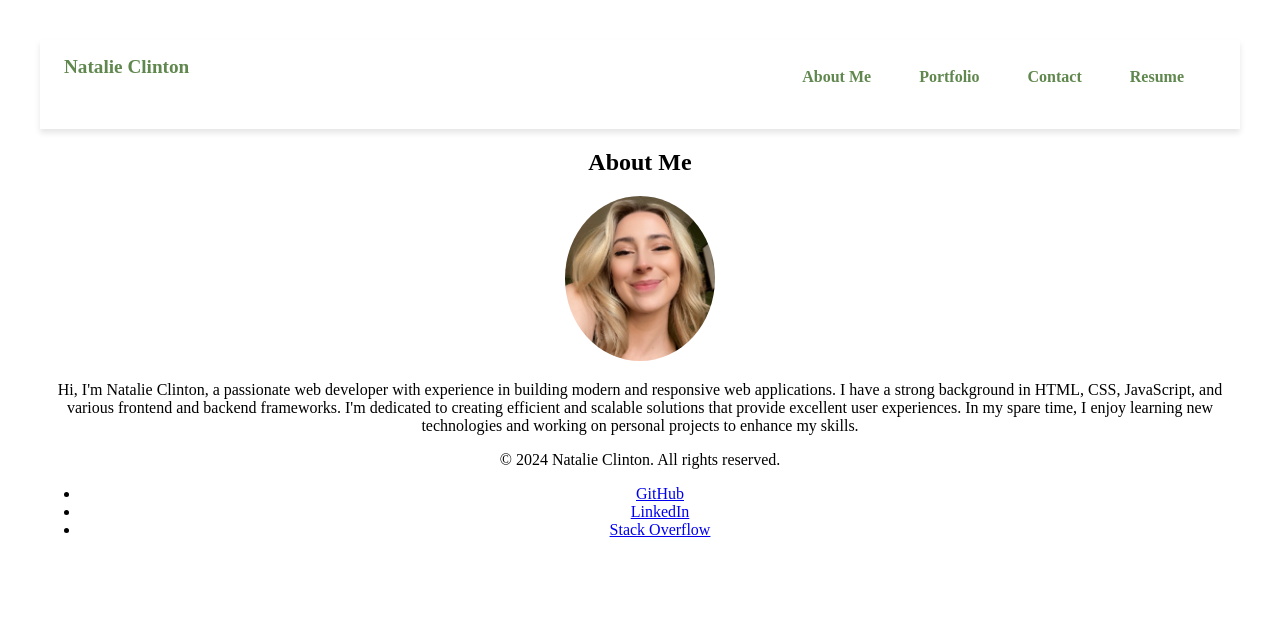
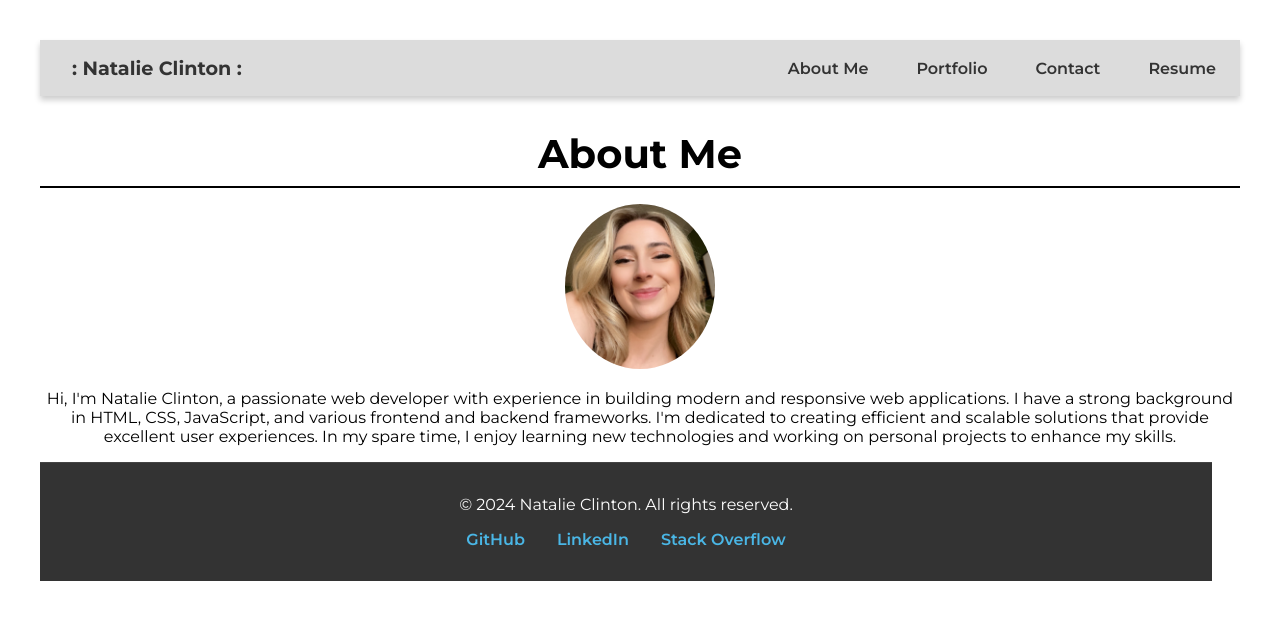
Before and after one commit to NatalieClinton/NC-React-Portfolio, a React (Vite) app: page / in a window 1280 px wide. Shown: the top 620 px of the page. Built offline with nearby package versions, Linux system fonts and the light colour scheme.

Commit message:
added styles

```diff
--- a/index.html
+++ b/index.html
@@ -4,8 +4,11 @@
     <meta charset="UTF-8" />
     <link rel="icon" type="image/svg+xml" href="/vite.svg" />
     <meta name="viewport" content="width=device-width, initial-scale=1.0" />
-    <title>Vite + React</title>
+    <title>Natalie Clinton's Portfolio</title>
     <link rel="stylesheet" href="/src/App.css"/>
+    <link rel="preconnect" href="https://fonts.googleapis.com">
+<link rel="preconnect" href="https://fonts.gstatic.com" crossorigin>
+<link href="https://fonts.googleapis.com/css2?family=Lato:ital,wght@0,100;0,300;0,400;0,700;0,900;1,100;1,300;1,400;1,700;1,900&family=Montserrat:ital,wght@0,100..900;1,100..900&display=swap" rel="stylesheet">
   </head>
   <body>
     <div id="root"></div>
--- a/src/App.css
+++ b/src/App.css
@@ -5,10 +5,26 @@
   text-align: center;
 }
 
+/* Global font settings */
+body {
+  font-family: "Montserrat", "Lato", sans-serif;
+  font-optical-sizing: auto;
+  font-style: normal;
+}
+
+/* Header styles shared across pages */
+.section-heading {
+  text-align: center;
+  margin-bottom: 1rem;
+  font-size: 2.5rem;
+  border-bottom: 2px solid black;
+  padding-bottom: 0.5rem;
+}
+
 /* Navbar Styles */
 nav {
-  padding: 1rem 2rem 1rem 1.5rem;
-  box-shadow: 0 4px 6px rgba(0, 0, 0, 0.1);
+  background-color: #c5c4c498;
+  box-shadow: 0 4px 6px rgba(0, 0, 0, 0.2);
 }
 
 .navbar-container {
@@ -29,7 +45,7 @@ nav {
 }
 
 .navbar-links a {
-  color: #60884e;
+  color: #333;
   text-decoration: none;
   font-size: 1rem;
   font-weight: 600;
@@ -41,9 +57,11 @@ nav {
 }
 
 .navbar-name {
-  color: #60884e;
+  color: #333;
   font-size: 1.2rem;
   font-weight: 700;
+  padding-left: 1rem;
+  margin: 1rem;
 }
 
 @media (max-width: 768px) {
@@ -117,14 +135,6 @@ button:hover {
   border-radius: 8px;
 }
 
-.resume-heading {
-  text-align: center;
-  margin-bottom: 1rem;
-  font-size: 2rem;
-  border-bottom: 2px solid black;
-  padding-bottom: 0.5rem;
-}
-
 .resume-text {
   font-size: 1.1rem;
   color: #333;
@@ -178,14 +188,6 @@ button:hover {
   background-color: #f9f9f9;
 }
 
-.portfolio-heading {
-  text-align: center;
-  margin-bottom: 2rem;
-  font-size: 2.5rem;
-  border-bottom: 2px solid black;
-  padding-bottom: 0.5rem;
-}
-
 .portfolio-container {
   display: flex;
   flex-wrap: wrap;
@@ -235,3 +237,44 @@ button:hover {
 .portfolio-links a:hover {
   color: #60884ea2;
 }
+
+/* Footer Styles */
+footer {
+  background-color: #333;
+  color: #fff;
+  text-align: center;
+  padding: 2rem 1rem;
+  bottom: 0;
+  width: 95%;
+  border-top: 1px solid #444;
+}
+
+footer p {
+  margin: 0;
+  font-size: 1rem;
+}
+
+footer ul {
+  list-style-type: none;
+  padding: 0;
+  margin: 1rem 0 0;
+}
+
+footer ul li {
+  display: inline;
+  margin: 0 1rem;
+}
+
+footer ul li a {
+  color: #4ab6e5;
+  text-decoration: none;
+  font-weight: 600;
+}
+
+footer ul li a:hover {
+  text-decoration: underline;
+}
+
+footer ul li a:visited {
+  color: #a0d0f1;
+}
--- a/src/components/AboutMe.jsx
+++ b/src/components/AboutMe.jsx
@@ -4,7 +4,7 @@ import myHead from '../assets/images/my head.jpg';
 function AboutMe() {
   return (
     <section>
-      <h2>About Me</h2>
+      <h2 className="section-heading" >About Me</h2>
       <div>
       <img src={myHead} alt="Natalie Clinton" width="150" style={{ borderRadius: '50%' }} />
         <p>
--- a/src/components/ContactForm.jsx
+++ b/src/components/ContactForm.jsx
@@ -45,8 +45,8 @@ function ContactForm() {
   };
 
   return (
-    <section>
-      <h2>Contact Me</h2>
+    <section className="contact-section">
+      <h2 className="section-heading">Contact Me</h2>
       <form onSubmit={handleSubmit}>
         <div>
           <label htmlFor="name">Name:</label>
--- a/src/components/NavBar.jsx
+++ b/src/components/NavBar.jsx
@@ -5,7 +5,7 @@ function Navbar() {
   return (
 <nav>
       <div className="navbar-container">
-        <div className="navbar-name">Natalie Clinton</div>
+        <div className="navbar-name">: Natalie Clinton :</div>
         <ul className="navbar-links">
           <li>
             <Link to="/about">About Me</Link>
--- a/src/components/Portfolio.jsx
+++ b/src/components/Portfolio.jsx
@@ -48,7 +48,7 @@ const projects = [
 function Portfolio() {
   return (
     <section className="portfolio-section">
-      <h2 className="portfolio-heading">Portfolio</h2>
+      <h2 className="section-heading">Portfolio</h2>
       <div className="portfolio-container">
         {projects.map((project, index) => (
           <div className="portfolio-item" key={index}>
--- a/src/components/Resume.jsx
+++ b/src/components/Resume.jsx
@@ -3,7 +3,7 @@ import React from 'react';
 function Resume() {
   return (
     <section className="resume-section">
-      <h2 className="resume-heading">Resume</h2>
+      <h2 className="section-heading">Resume</h2>
       <p className="resume-text">
         You can download my resume using the link below:
       </p>
```
